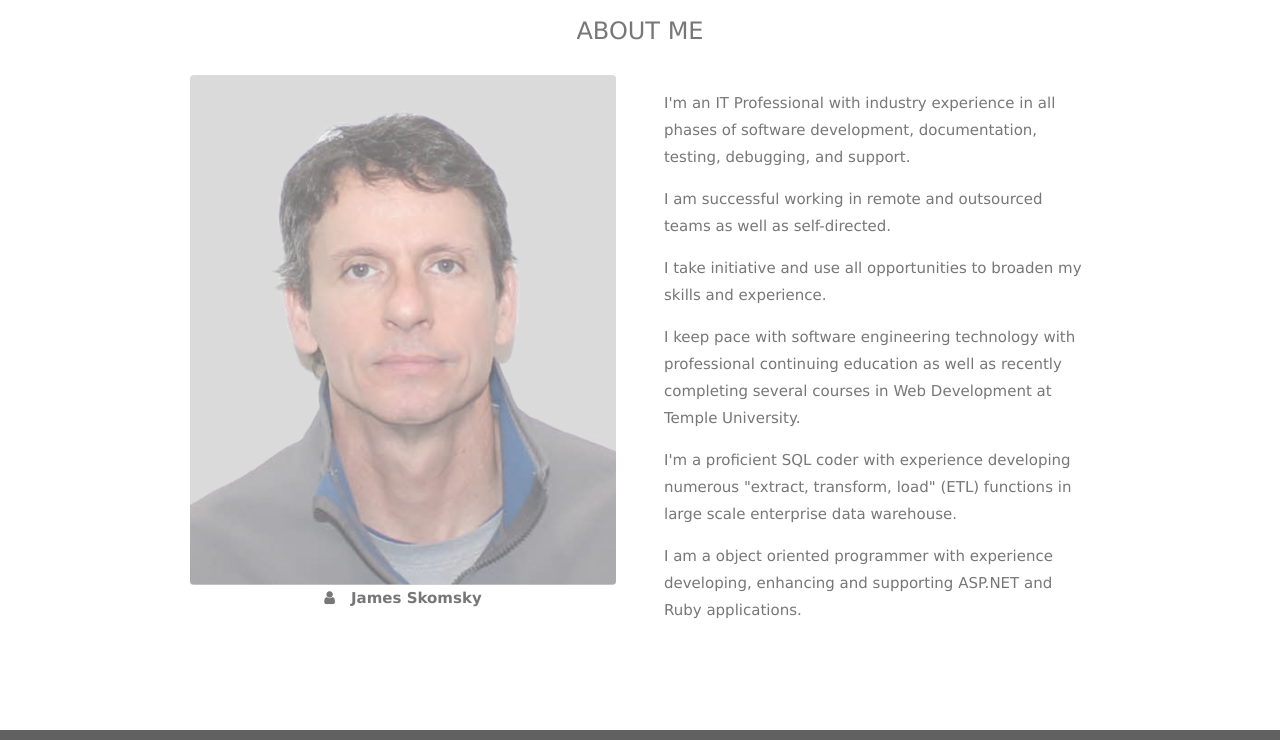
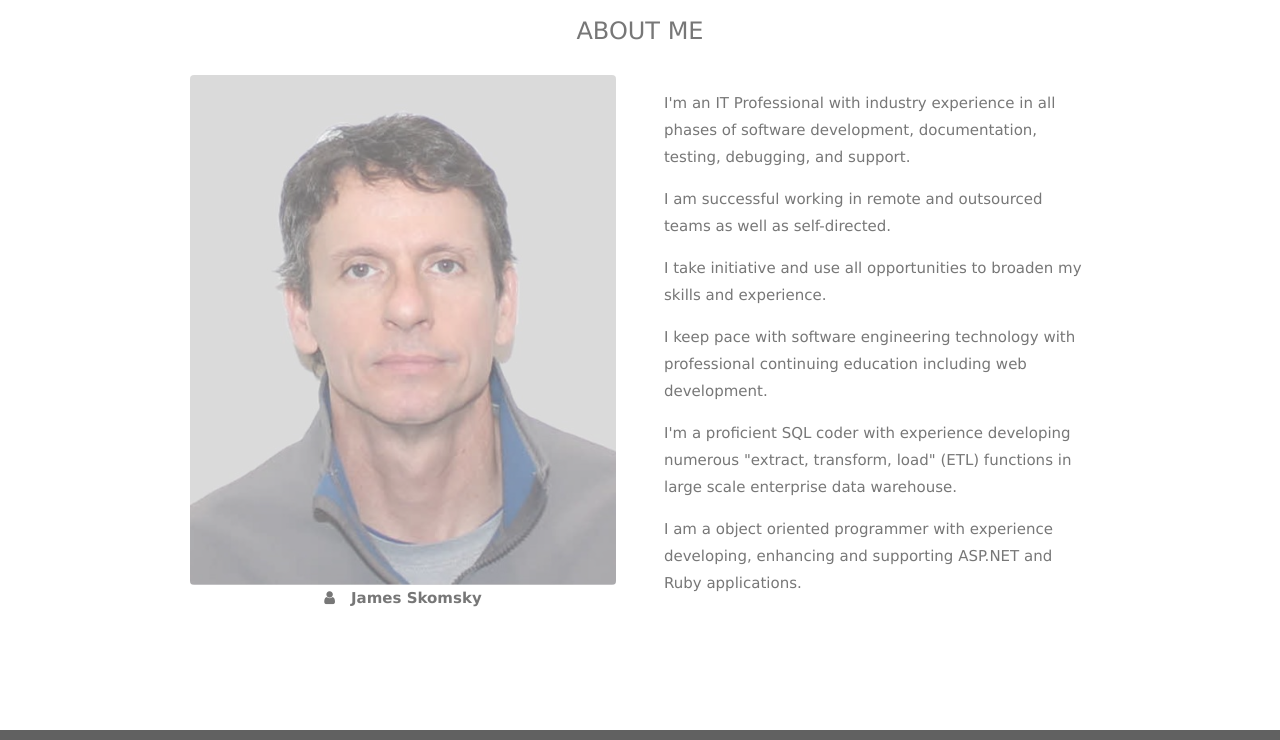
Before and after one commit to skomja00/aboutjamesskomsky, a plain HTML site: page web/index.html in a window 1280 px wide. Shown: the part 864-1604 px from the top of the page. Drawn offline with nearby package versions, Linux system fonts and the light colour scheme.

Commit message:
update index.html

```diff
--- a/web/index.html
+++ b/web/index.html
@@ -137,7 +137,7 @@
             I take initiative and use all opportunities to broaden my skills and experience.
         </p>
         <p>
-            I keep pace with software engineering technology with professional continuing education as well as recently completing several courses in Web Development at Temple University.
+            I keep pace with software engineering technology with professional continuing education including web development.
         </p>
         <p>
             I'm a proficient SQL coder with experience developing numerous "extract, transform, load" (ETL) functions in large scale enterprise data warehouse.
```
